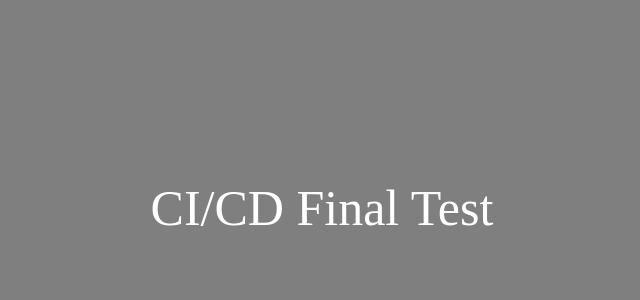
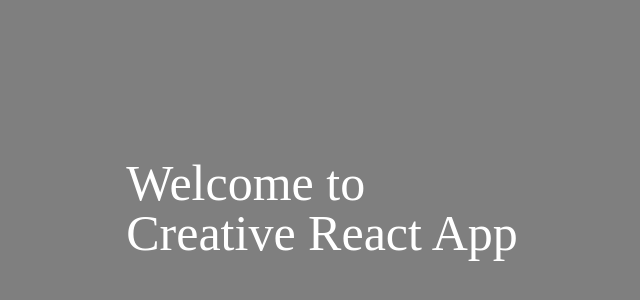
Before and after one commit to CWCTBOY/smart_building_supervision_platform_vercel, a React (Create React App) app: page / in a window 1280 px wide. Shown: the part 192-492 px from the top of the page, without its empty margins (318-958 px from the left). Built offline with nearby package versions, Linux system fonts and the light colour scheme.

Commit message:
CI/CD - revise workflow yma filename

```diff
--- a/src/pages/index.js
+++ b/src/pages/index.js
@@ -14,7 +14,10 @@ const MainContainer = styled.div`
 const Main = () => {
   return (
     <MainContainer>
-      <h1>CI/CD Final Test</h1>
+      <h1>
+        Welcome to <br />
+        Creative React App
+      </h1>
     </MainContainer>
   );
 };
```
